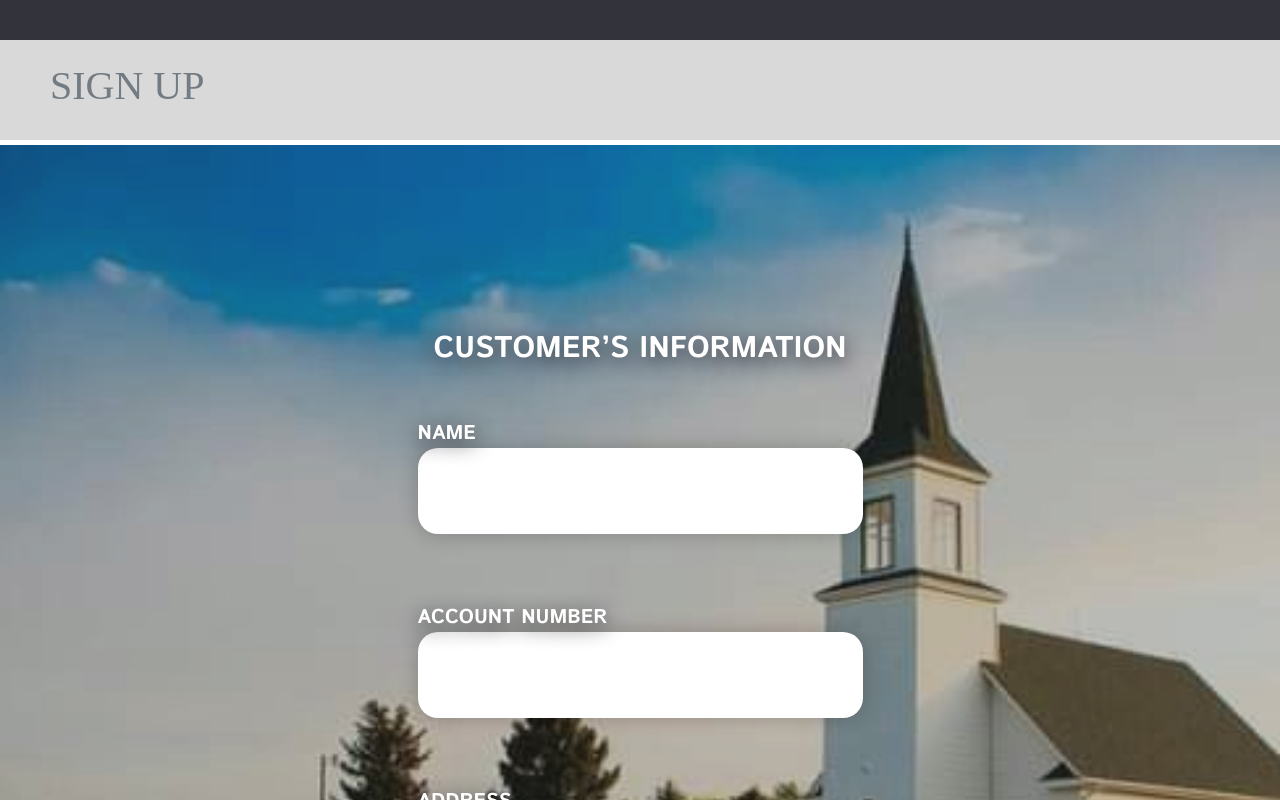
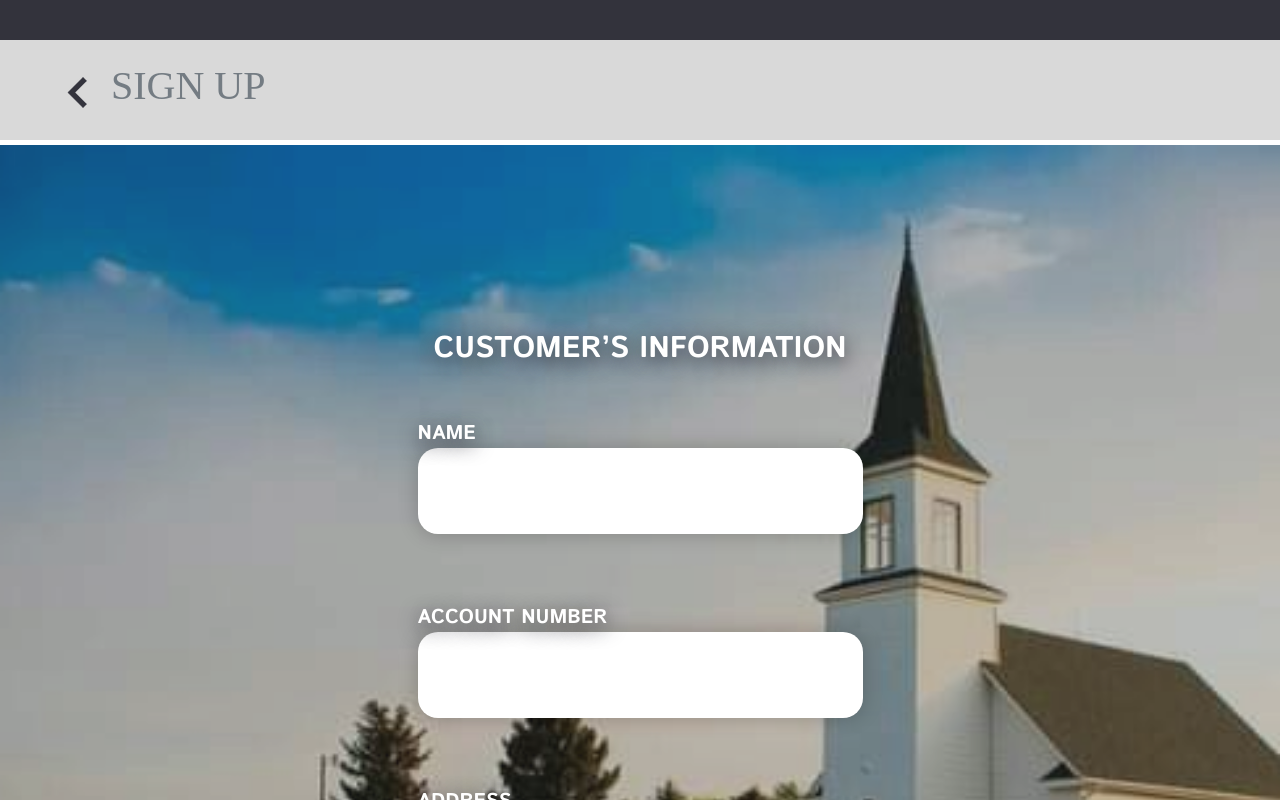
Before and after one commit to dash120/Finals, a plain HTML site: page signup.html in a window 1280 px wide. Shown: the top 800 px of the page. Drawn offline with Linux system fonts and the light colour scheme; the site is published under a folder, as on GitHub Pages, so addresses that start at the root find nothing; a web font is replaced by a local one.

Commit message:
Update signup.html

```diff
--- a/signup.html
+++ b/signup.html
@@ -15,7 +15,7 @@
 <body>
     <div class="box2">
         <div class="signup">
-          <a href="index.html"><img src="/back_icon.png" alt=""></a>
+          <a href="index.html"><img src="back_icon.png" alt=""></a>
            <a href="index.html">SIGN UP</a>
         </div>
         </div>
@@ -57,4 +57,5 @@
 
 
 </body>
+
 </html>
```
